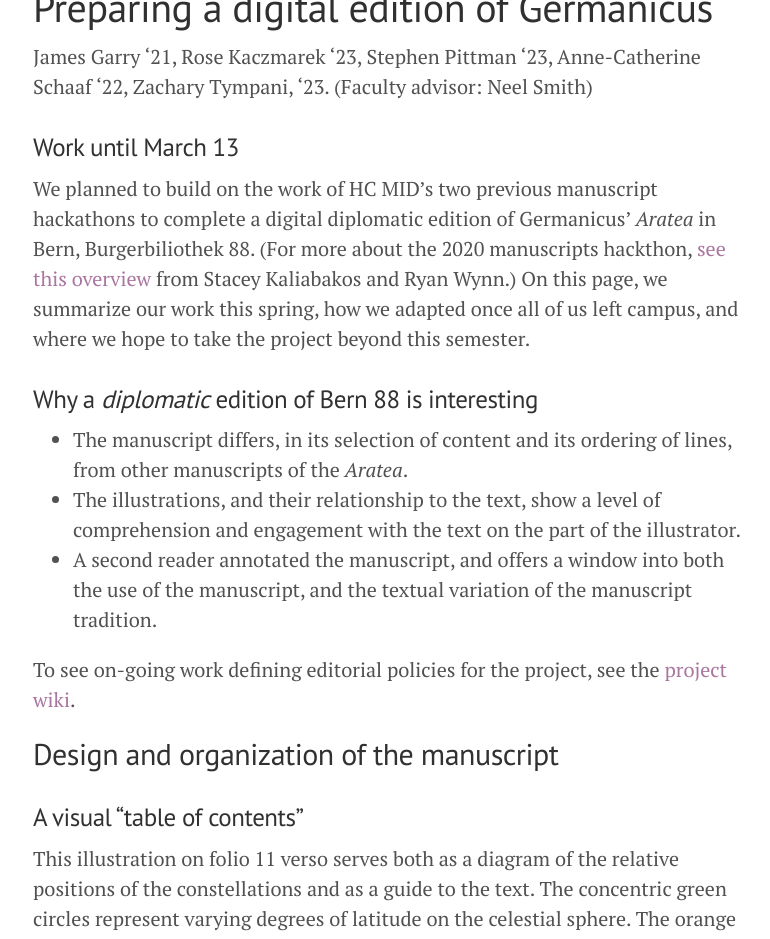
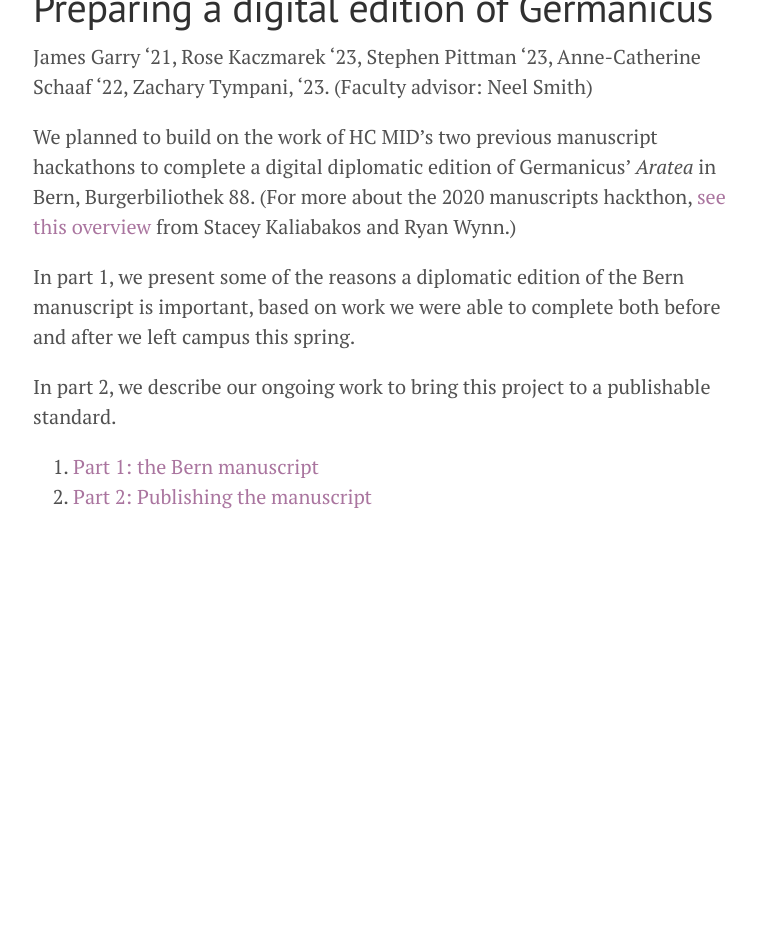
Before and after one commit to HCMID/HCMID.github.io, a Jekyll site: the page built from academic_conference20/germanicus/index.md, in a window 1280 px wide and 1400 px high, scrolled down 270 px. Shown: the top 939 px of the window, without its empty margins (247-1017 px from the left). Built offline with Jekyll 4.4.1, drawn with Linux system fonts in a browser that asks for light colours; after the commit the page ends 900 px from its top, so only the background shows below that; some of the changed text lies outside the part shown.

Commit message:
Split out pages.

```diff
--- a/academic_conference20/germanicus/index.md
+++ b/academic_conference20/germanicus/index.md
@@ -7,63 +7,13 @@
 James Garry '21, Rose Kaczmarek '23, Stephen Pittman '23, Anne-Catherine Schaaf '22, Zachary Tympani, '23. (Faculty advisor: Neel Smith)
 
 
-
-### Work until March 13
-
-We planned to build on the work of HC MID's two previous manuscript hackathons to complete a digital diplomatic edition of Germanicus' *Aratea* in Bern, Burgerbiliothek 88.  (For more about the 2020 manuscripts hackthon, [see this overview](https://hcmid.github.io/academic_conference20/hackathon/) from Stacey Kaliabakos and Ryan Wynn.)  On this page, we summarize our work this spring, how we adapted once all of us left campus, and where we hope to take the project beyond this semester.
+We planned to build on the work of HC MID's two previous manuscript hackathons to complete a digital diplomatic edition of Germanicus' *Aratea* in Bern, Burgerbiliothek 88.  (For more about the 2020 manuscripts hackthon, [see this overview](https://hcmid.github.io/academic_conference20/hackathon/) from Stacey Kaliabakos and Ryan Wynn.)
 
 
 
-### Why a *diplomatic* edition of Bern 88 is interesting
+In part 1, we present some of the reasons a diplomatic edition of the Bern manuscript is important, based on work we were able to complete both before and after we left campus this spring.
 
-- The manuscript differs, in its selection of content and its ordering of lines, from other manuscripts of the *Aratea*.
-- The illustrations, and their relationship to the text, show a level of comprehension and engagement with the text on the part of the illustrator.
-- A second reader annotated the manuscript, and offers a window into both the use of the manuscript, and the textual variation of the manuscript tradition.
+In part 2, we describe our ongoing work to bring this project to a publishable standard.
 
-To see on-going work defining editorial policies for the  project, see the [project wiki](https://github.com/HCMID/germanicus/wiki/Policies).
-
-
-
-
-## Design and organization of the manuscript
-
-### A visual "table of contents"
-
-This illustration  on folio 11 verso serves both as a diagram of the relative positions of the constellations and as a guide to the text. The concentric green circles represent varying degrees of latitude on the celestial sphere. The orange ring shows the proceeding order of the zodiac.
-
-![folio 11 verso](http://www.homermultitext.org/iipsrv?OBJ=IIP,1.0&FIF=/project/homer/pyramidal/deepzoom/ecod/bern88imgs/v1/bern88_011v.tif&RGN=0.1950,0.1453,0.8012,0.6064&wID=500&CVT=JPEG)
-
-
-
-### Image, Text, and Scholia As A Unit
-
-The ordering of different sections of the text in Bern 88 differs substantially from other manuscripts. Sections on each constellation have been moved around as though they function as individual units. The manuscript's layout reflects this grouping by positioning as a distinct unit the text, scholion, and illustration for each constellation.  Here, on folio 2 recto, we see, from left to right, the illustration, description and a scholion on the constellation Corona.
-
-![folio 2 recto](http://www.homermultitext.org/iipsrv?OBJ=IIP,1.0&FIF=/project/homer/pyramidal/deepzoom/ecod/bern88imgs/v1/bern88_002r.tif&RGN=0.04273,0.5668,0.8731,0.2853&wID=5000&CVT=JPEG)
-
-
-
-### The Relationship Between Image and Scholia
-
-**Hercules**
-![folio 2 recto](http://www.homermultitext.org/iipsrv?OBJ=IIP,1.0&FIF=/project/homer/pyramidal/deepzoom/ecod/bern88imgs/v1/bern88_002r.tif&RGN=0.06311,0.1148,0.2567,0.3633&wID=5000&CVT=JPEG)
-Caption: The illustrations for each constellation depict the position and number of stars as outlined in the adjoining block of text, demonstrating the illustrator's comprehension of the “scholiastic” details. They also contained artistic representations of identifying mythological attributes (such as Hercules' lion pelt shown here).
-
-**Hercules' Scholia**
-![folio 2 recto](http://www.homermultitext.org/iipsrv?OBJ=IIP,1.0&FIF=/project/homer/pyramidal/deepzoom/ecod/bern88imgs/v1/bern88_002r.tif&RGN=0.7079,0.3704,0.2008,0.08513&wID=5000&CVT=JPEG)
-Caption: The scholia for each constellation formulaically starts with the name of each constellation, and it lists the number of stars in particular regions of the constellation.
-
-### Illustration of A Second Pass
-![folio 1 verso](http://www.homermultitext.org/iipsrv?OBJ=IIP,1.0&FIF=/project/homer/pyramidal/deepzoom/ecod/bern88imgs/v1/bern88_001v.tif&RGN=0.2588,0.6507,0.4349,0.03449&wID=800&CVT=JPEG)
-Caption: A second scribal pass offers textual variations that reflect different manuscript traditions and scribal corrections to the main text. In this example, the second hand adds an additional line to the passage, and as seen in the first word of the line, offers an orthographic variation.
-
-### Validating Work
-
--Validation allows us to maintain consistent editorial standards and ensures that the text is encoded in a manner that is conducive to digital analysis.
--Verification allows us to weed out errors in transcription and association, and checks our documentation of the text.
-
-
-### Work after March 13
-
-- ways to continue team editing
-- future plans
+1. [Part 1:  the Bern manuscript](bern88/)
+2. [Part 2: Publishing the manuscript](publication/)
```
Also changed, not shown: academic_conference20/germanicus/bern88.md (added, +55 -0 lines), academic_conference20/germanicus/publication.md (added, +18 -0 lines).
